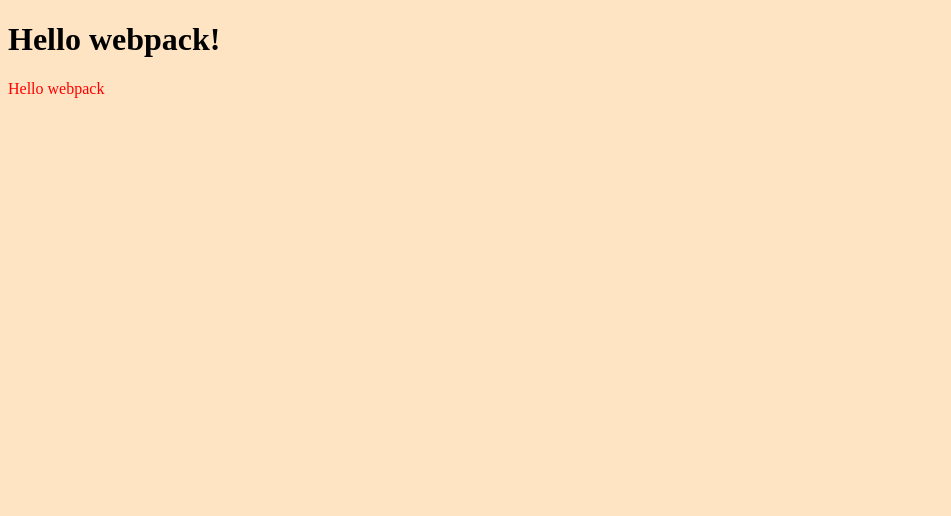
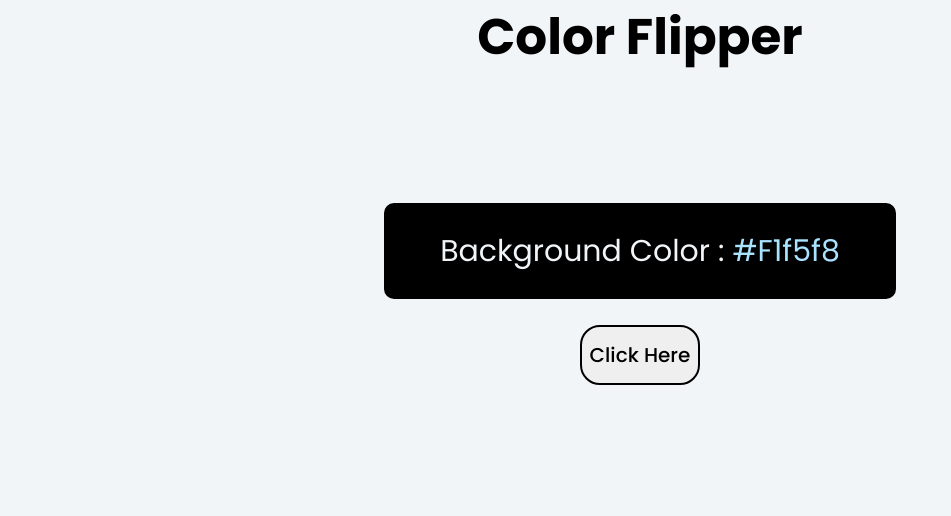
Before and after one commit to jonathanmunamire/Color-Flipper, a website built with webpack: page src/index.html in a window 1280 px wide. Shown: the whole page, without its empty margins (0-951 px from the left). Built offline with nearby package versions, Linux system fonts and the light colour scheme.

Commit message:
Set Up Work

```diff
--- a/src/index.html
+++ b/src/index.html
@@ -3,9 +3,15 @@
   <head>
     <meta charset="UTF-8" />
     <meta name="viewport" content="width=device-width, initial-scale=1.0" />
-    <title>Wbpack Exercise</title>
+    <title>Color Flipper</title>
   </head>
   <body>
-    <h1>Hello webpack!</h1>
+    <header>
+      <h1 class="title">Color Flipper</h1>
+    </header>
+    <main>
+      <p>Background Color : <span class="color">#f1f5f8</span></p>
+      <button class="btn">Click Here</button>
+    </main>
   </body>
 </html>
--- a/src/index.js
+++ b/src/index.js
@@ -1,14 +1,20 @@
 import _ from 'lodash';
 import './style.css';
 
+const color = document.querySelector('.color');
+const button = document.querySelector('.btn');
 
-function component() {
-    const element = document.createElement('div');
+const Colors = [0, 1, 2, 3, 4, 5, 6, 7, 8, 9, "A", "B", "C", "D", "E", "F"];
 
-    element.innerHTML = _.join(['Hello', 'webpack'], ' ');
-    element.classList.add('hello');
+button.addEventListener('click', ()=>{
+  let hex = '#'
+  for( let i = 0; i < 6; i++){
+    hex += Colors[getRandomNumber()];
+  }
+  color.textContent = hex;
+  document.body.style.backgroundColor = hex;
+})
 
-    return element;
-  }
-
-  document.body.appendChild(component());
+function getRandomNumber(){
+  return Math.floor(Math.random() * Colors.length)
+}
--- a/src/style.css
+++ b/src/style.css
@@ -1,7 +1,47 @@
+@import url("https://fonts.googleapis.com/css2?family=Poppins:wght@300;400;500;600;700&display=swap");
+
 body {
-    background-color: bisque;
+    background-color: #f1f5f8;
+    font-family: "Poppins", sans-serif;
+    text-align: center;
+    margin: 0% 0% 0% 0%;
 }
 
-.hello {
-    color: red;
-  }
+header {
+    background-color: #f1f5f8;
+    margin: 0% 0% 0% 0%;
+}
+
+.title {
+    font-size: 50px;
+    margin: 0% 0% 0% 0%;
+}
+
+main {
+    padding: 10% 30% 10% 30%;
+    font-size: 30px;
+}
+
+p {
+    background-color: black;
+    border-radius: 10px;
+    color: #f1f5f8;
+    padding: 5% 0% 5% 0%;
+    margin: 0% 0% 0% 0%;
+}
+
+.color {
+    color: rgb(168, 227, 255);
+    text-transform: capitalize;
+}
+
+.btn {
+    font-family: "Poppins", sans-serif;
+    height: 60px;
+    width: 120px;
+    margin-top: 5%;
+    font-weight: 500;
+    font-size: 20px;
+    border: 2px solid;
+    border-radius: 20px;
+}
```
